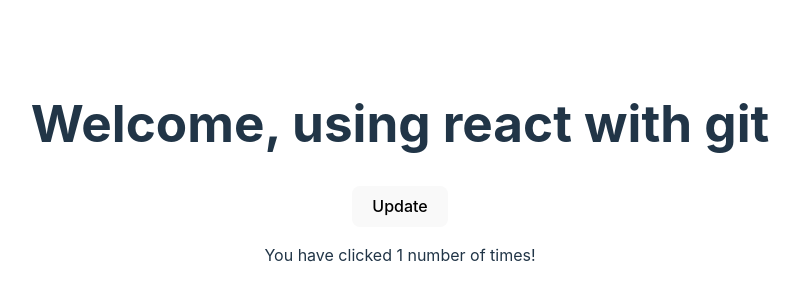
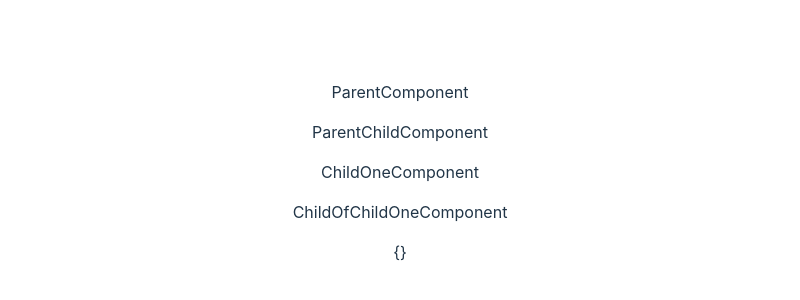
Before and after one commit to sam4work/react_basics, a React (Vite) app: page / in a window 1280 px wide. Shown: the part 228-528 px from the top of the page, without its empty margins (240-1040 px from the left). Built offline with nearby package versions, Linux system fonts and the light colour scheme.

Commit message:
learning useCallback, context and props

```diff
--- a/src/App.jsx
+++ b/src/App.jsx
@@ -1,18 +1,28 @@
-import { useState } from 'react'
+import { useCallback, useState } from 'react'
 import './App.css'
 
 function App() {
-	const [count, setCount] = useState(1)
+
+	const [fullName, setfullName] = useState("")
+
+	// useCallback take a callback and dependancy array as parameters
+	const getFirstName = useCallback(function () {
+		return fullName.split(" ")[0]
+	}, [fullName])
 
 	return (
 		<>
-			<h1>
-				Welcome, using react with git
-			</h1>
 
-			<button onClick={() => setCount(count + 1)}>Update</button>
+			{/* React CallBack Hook */}
+			<input
+				type="text"
+				onChange={(e) => setfullName(e.target.value)}
+			/>
 
-			<p>You have clicked {count} number of times!</p>
+			<p>
+				{getFirstName()}
+			</p>
+
 		</>
 	)
 }
--- /dev/null
+++ b/src/components/BluePage.jsx
@@ -0,0 +1,21 @@
+import { useContext } from "react"
+import { MyfamilyNameContext } from "../contexts/FamilyNameContext"
+
+export default function BluePage() {
+
+	const user = useContext(MyfamilyNameContext)
+
+	return (
+		<div>
+			<p>BluePage</p>
+
+			<p>
+				{
+					JSON.stringify(user)
+				}
+			</p>
+
+
+		</div>
+	)
+}
--- /dev/null
+++ b/src/components/ChildOfChildOneComponent.jsx
@@ -0,0 +1,19 @@
+// import { useContext } from 'react'
+// import { MyfamilyNameContext } from "../contexts/FamilyNameContext"
+
+export default function ChildOfChildOneComponent(props) {
+
+	// const familyName = useContext(MyfamilyNameContext)
+
+	return (
+		<div>
+			ChildOfChildOneComponent
+
+			<p>
+				{
+					JSON.stringify(props)
+				}
+			</p>
+		</div>
+	)
+}
--- /dev/null
+++ b/src/components/ChildOneComponent.jsx
@@ -0,0 +1,10 @@
+import ChildOfChildOneComponent from "./ChildOfChildOneComponent";
+
+export default function ChildOneComponent() {
+	return (
+		<div>
+			<p>ChildOneComponent</p>
+			<ChildOfChildOneComponent />
+		</div>
+	)
+}
--- /dev/null
+++ b/src/components/ParentChildComponent.jsx
@@ -0,0 +1,16 @@
+// import { useContext } from "react"
+import ChildOneComponent from "./ChildOneComponent"
+// import { MyfamilyNameContext } from "../contexts/FamilyNameContext"
+
+export default function ParentChildComponent() {
+	// const familyName = useContext(MyfamilyNameContext)
+	return (
+		<div>
+			<p>
+				ParentChildComponent
+			</p>
+
+			<ChildOneComponent />
+		</div>
+	)
+}
--- /dev/null
+++ b/src/components/ParentComponent.jsx
@@ -0,0 +1,13 @@
+import ParentChildComponent from "./ParentChildComponent";
+import "../App.css";
+
+export default function ParentComponent() {
+
+	return (
+
+		<div>
+			<p>ParentComponent</p>
+			<ParentChildComponent />
+		</div>
+	)
+}
--- /dev/null
+++ b/src/components/RedPage.jsx
@@ -0,0 +1,13 @@
+
+export default function RedPage(props) {
+	return (
+		<div>
+			<p>BluePage</p>
+			<p>
+				{
+					JSON.stringify(props)
+				}
+			</p>
+		</div>
+	)
+}
--- /dev/null
+++ b/src/contexts/FamilyNameContext.jsx
@@ -0,0 +1,4 @@
+import { createContext } from 'react'
+
+
+export const MyfamilyNameContext = createContext("")
--- a/src/main.jsx
+++ b/src/main.jsx
@@ -3,9 +3,21 @@
 import './index.css'
 import { RouterProvider } from "react-router-dom"
 import { AppRouter } from "./app-router.jsx"
+import { MyfamilyNameContext } from "./contexts/FamilyNameContext"
+
+const user = {
+	firstName: "John",
+	lastName: "Doe",
+	email: "johndoe@gmail.com",
+	password: "1234",
+	address: "spintex",
+	gender: "M"
+}
 
 ReactDOM.createRoot(document.getElementById('root')).render(
 	<React.StrictMode>
-		<RouterProvider router={AppRouter} />
+		<MyfamilyNameContext.Provider value={user}>
+			<RouterProvider router={AppRouter} />
+		</MyfamilyNameContext.Provider>
 	</React.StrictMode>,
 )
--- a/src/posts/PostList.jsx
+++ /dev/null
@@ -1,6 +0,0 @@
-
-export default function PostList() {
-	return (
-		<div>PostList</div>
-	)
-}
--- a/src/posts/PostView.jsx
+++ /dev/null
@@ -1,6 +0,0 @@
-
-export default function PostView() {
-	return (
-		<div>PostView</div>
-	)
-}
```
Also changed, not shown: src/app-router.jsx (+9 -8 lines).
